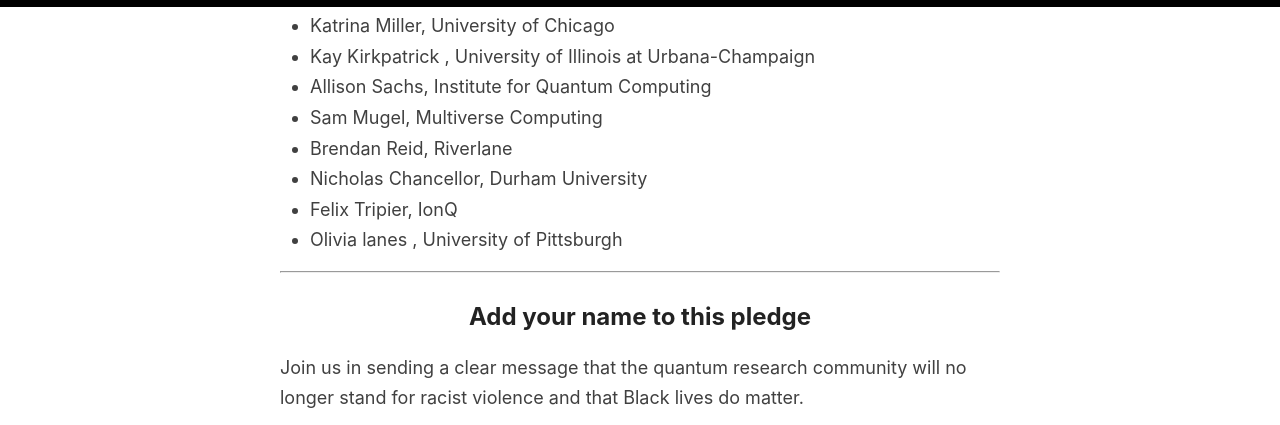
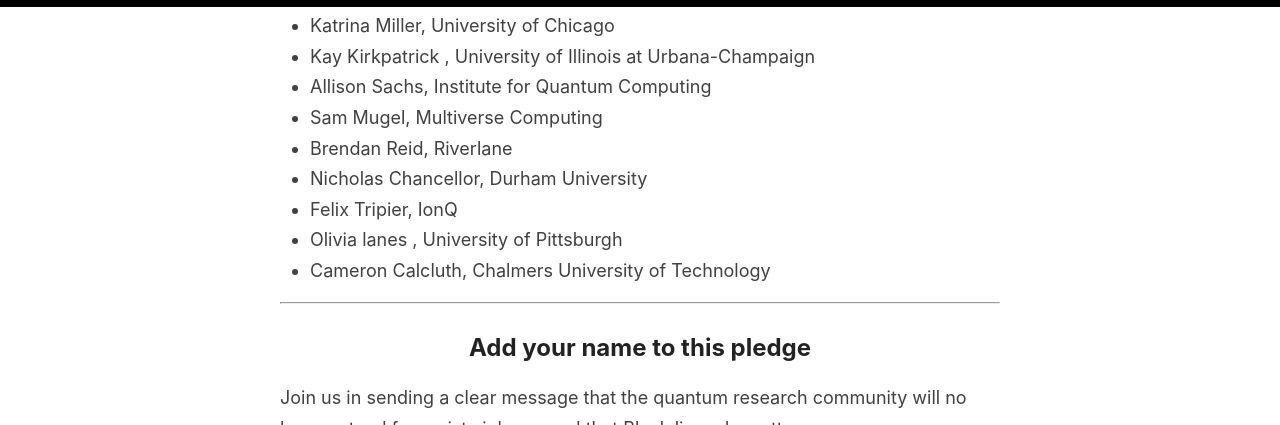
Before and after one commit to quantumforblacklives/quantumforblacklives.github.io, a Jekyll site: the page built from index.html, in a window 1280 px wide and 900 px high, scrolled down 3247 px, cut to the strip 0-425 px from the top of the window. Built offline with Jekyll 4.4.1, drawn with Linux system fonts in a browser that asks for light colours; the list of posts is cut into pages by our own code.

Commit message:
Add signature from Cameron Calcluth.

```diff
--- a/_includes/signatories.md
+++ b/_includes/signatories.md
@@ -8,3 +8,4 @@
 - Nicholas Chancellor, Durham University
 - Felix Tripier, IonQ
 - Olivia lanes , University of Pittsburgh
+- Cameron Calcluth, Chalmers University of Technology
```
